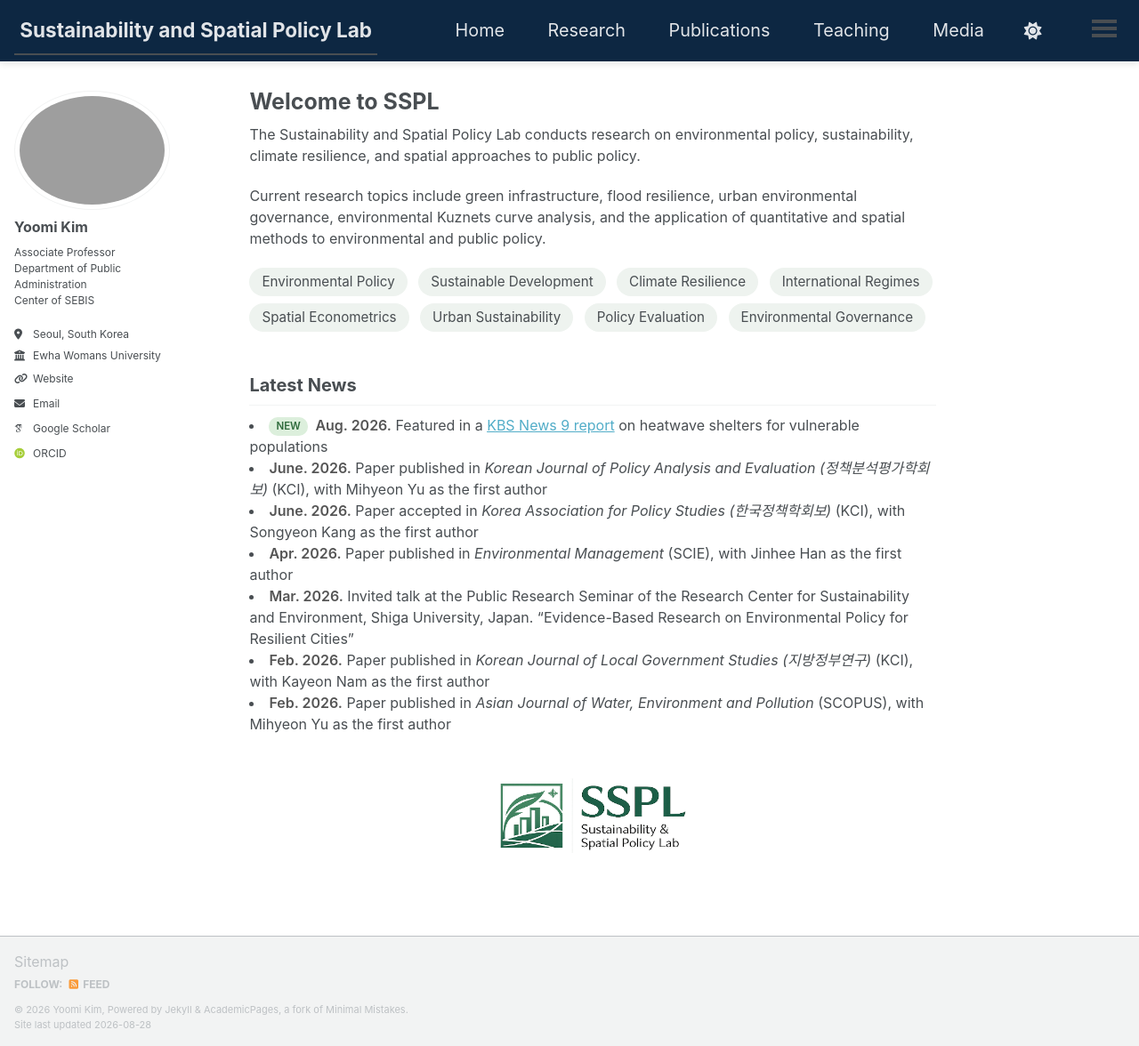
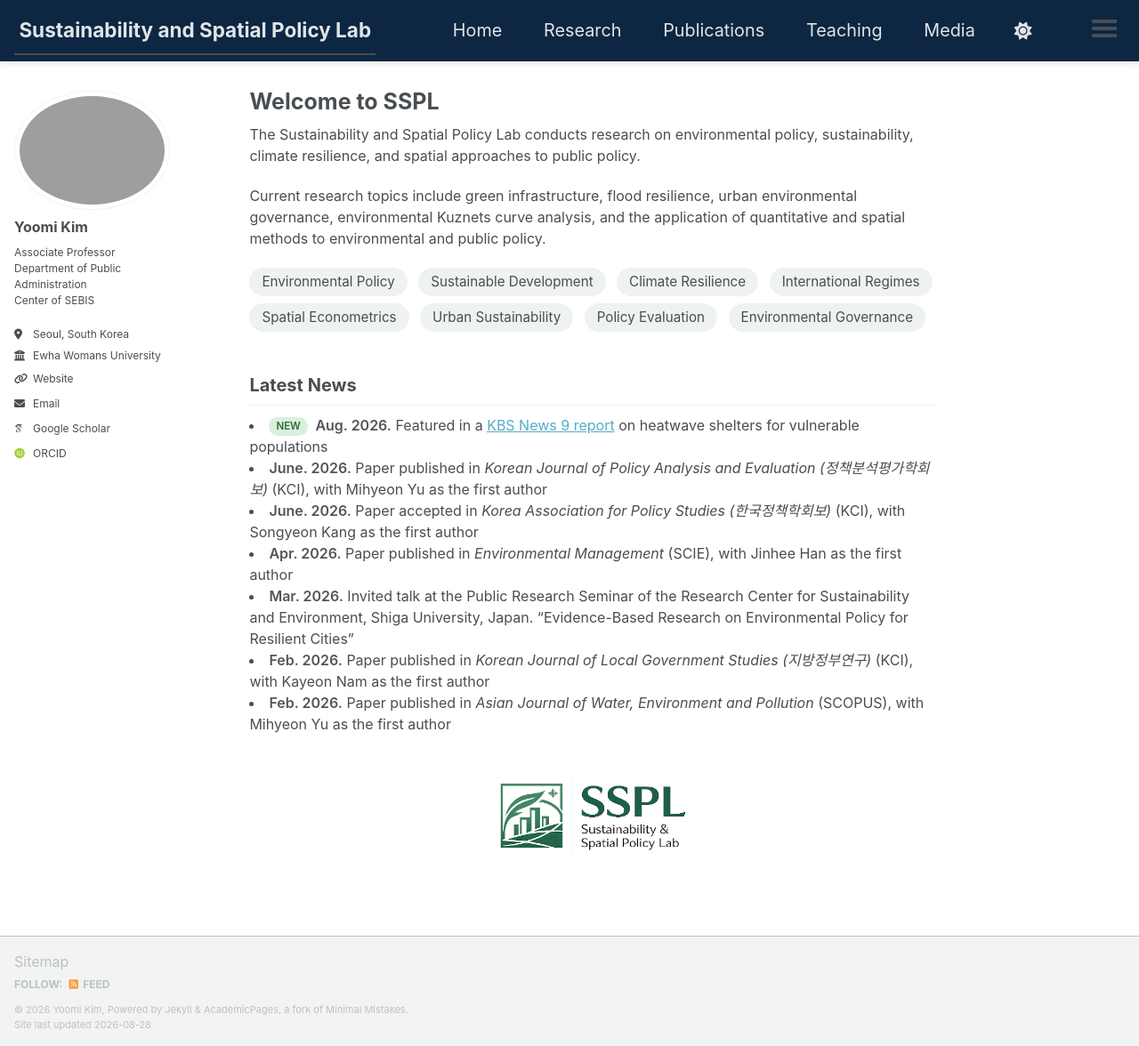
Before and after one commit to ymkim-ssplab/ymkim-ssplab.github.io, a Jekyll site: the page built from _pages/about.md, in a window 1280 px wide and 1176 px high. Shown: the whole window at 89% size. Built offline with Jekyll 4.4.1, drawn with Linux system fonts in a browser that asks for light colours; some web fonts are replaced; a script bundle is joined from its source files by our own code; library files that are not in the unit come from our copies.

Commit message:
Update main.scss

```diff
--- a/assets/css/main.scss
+++ b/assets/css/main.scss
@@ -175,8 +175,8 @@
 }
 
 .greedy-nav .visible-links a {
-  padding-left: 0.35rem;
-  padding-right: 0.35rem;
+  padding-left: 0.30rem;
+  padding-right: 0.30rem;
 }
 
 /* Give navigation links more room */
```
